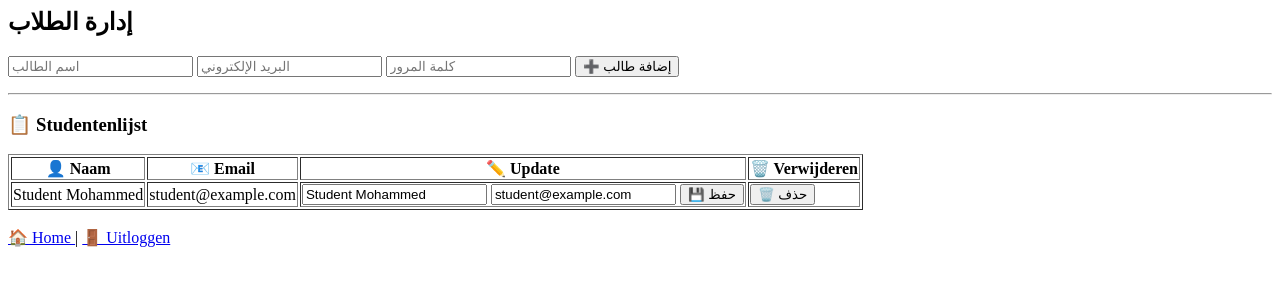
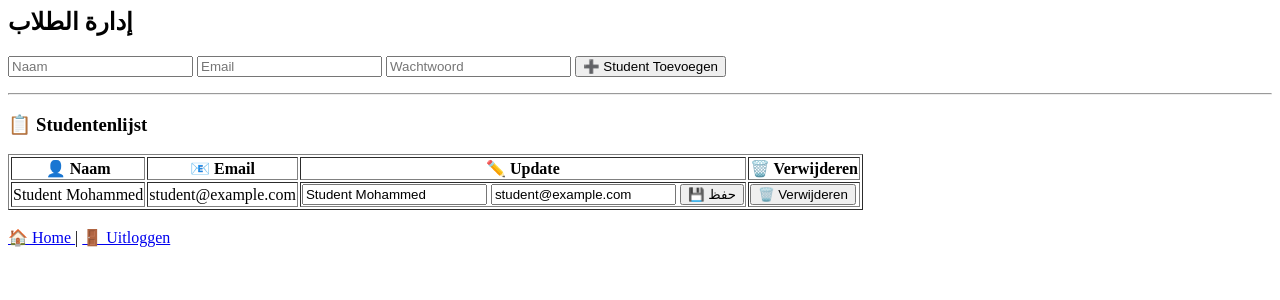
Before and after one commit to Ahmad-Al-Nabelsi/php_intermediate, a PHP site: page /manage_students.php in a window 1280 px wide. Shown: the top 300 px of the page. Run offline with PHP 8.4, Linux system fonts and the light colour scheme; a user stored in the database is signed in; data comes from the database, SQL or seed files in the repository.

Commit message:
UPD manage_students

```diff
--- a/cijferapplicatie/manage_students.php
+++ b/cijferapplicatie/manage_students.php
@@ -63,10 +63,10 @@ $students = $pdo->query("SELECT * FROM users WHERE role = 'student'")->fetchAll(
 
 <!-- Formulier voor toevoeging van nieuwe studenten -->
 <form method="post">
-    <input type="text" name="name" placeholder="اسم الطالب" required>
-    <input type="email" name="email" placeholder="البريد الإلكتروني" required>
-    <input type="password" name="password" placeholder="كلمة المرور" required>
-    <button type="submit" name="add_student">➕ إضافة طالب</button>
+    <input type="text" name="name" placeholder="Naam" required>
+    <input type="email" name="email" placeholder="Email" required>
+    <input type="password" name="password" placeholder="Wachtwoord" required>
+    <button type="submit" name="add_student">➕ Student Toevoegen </button>
 </form>
 
 <hr>
@@ -95,7 +95,7 @@ $students = $pdo->query("SELECT * FROM users WHERE role = 'student'")->fetchAll(
             <td>
                 <form method="post" style="display:inline;">
                     <input type="hidden" name="id" value="<?= $student["id"] ?>">
-                    <button type="submit" name="delete_student" onclick="return confirmDelete();">🗑️ حذف</button>
+                    <button type="submit" name="delete_student" onclick="return confirmDelete();">🗑️ Verwijderen </button>
                 </form>
             </td>
         </tr>
@@ -103,5 +103,5 @@ $students = $pdo->query("SELECT * FROM users WHERE role = 'student'")->fetchAll(
 </table>
 
 <br>
-<!-- أزرار الرجوع -->
+<!-- Terug knoppen -->
 <a href="dashboard.php">🏠 Home </a> | <a href="logout.php">🚪 Uitloggen </a>
```
